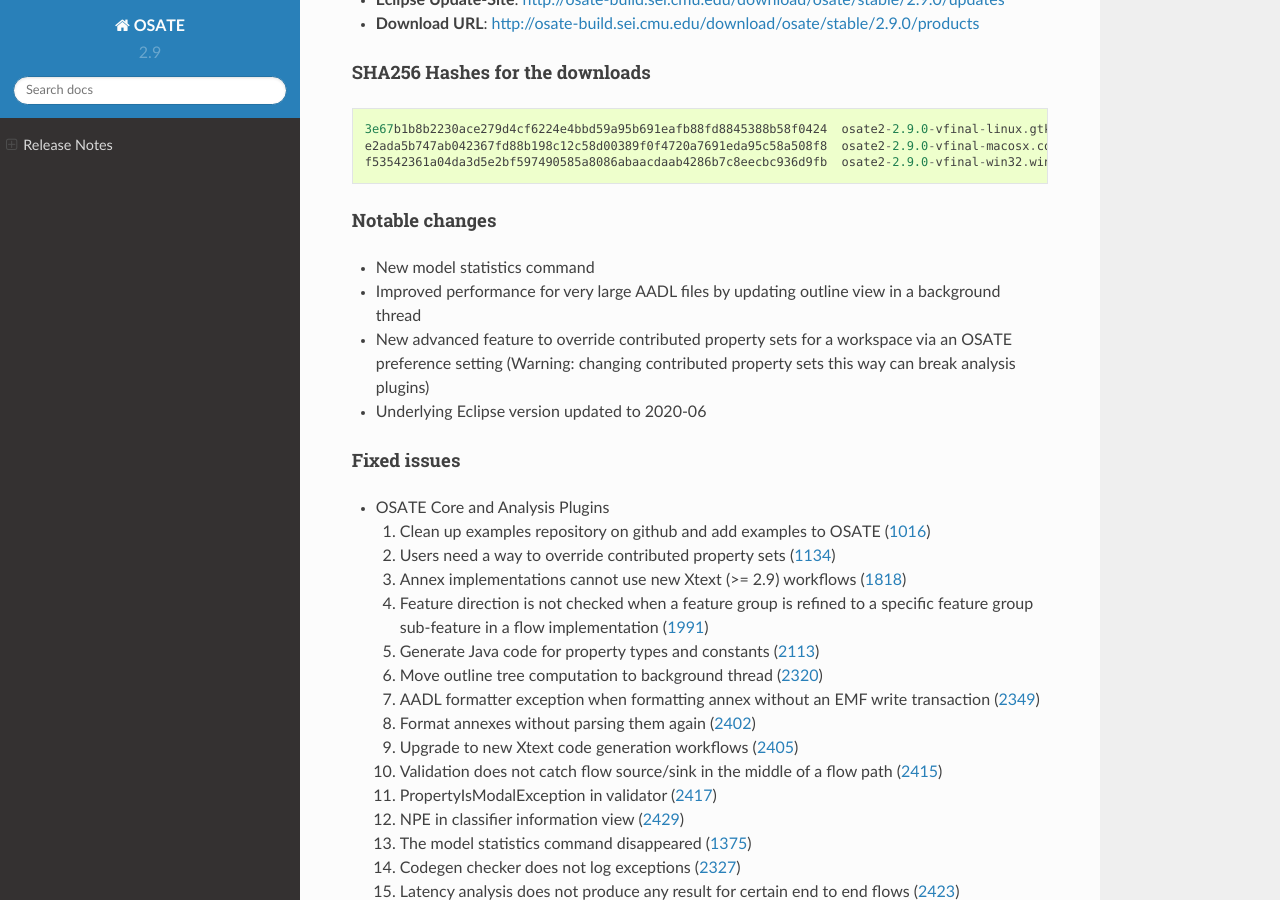
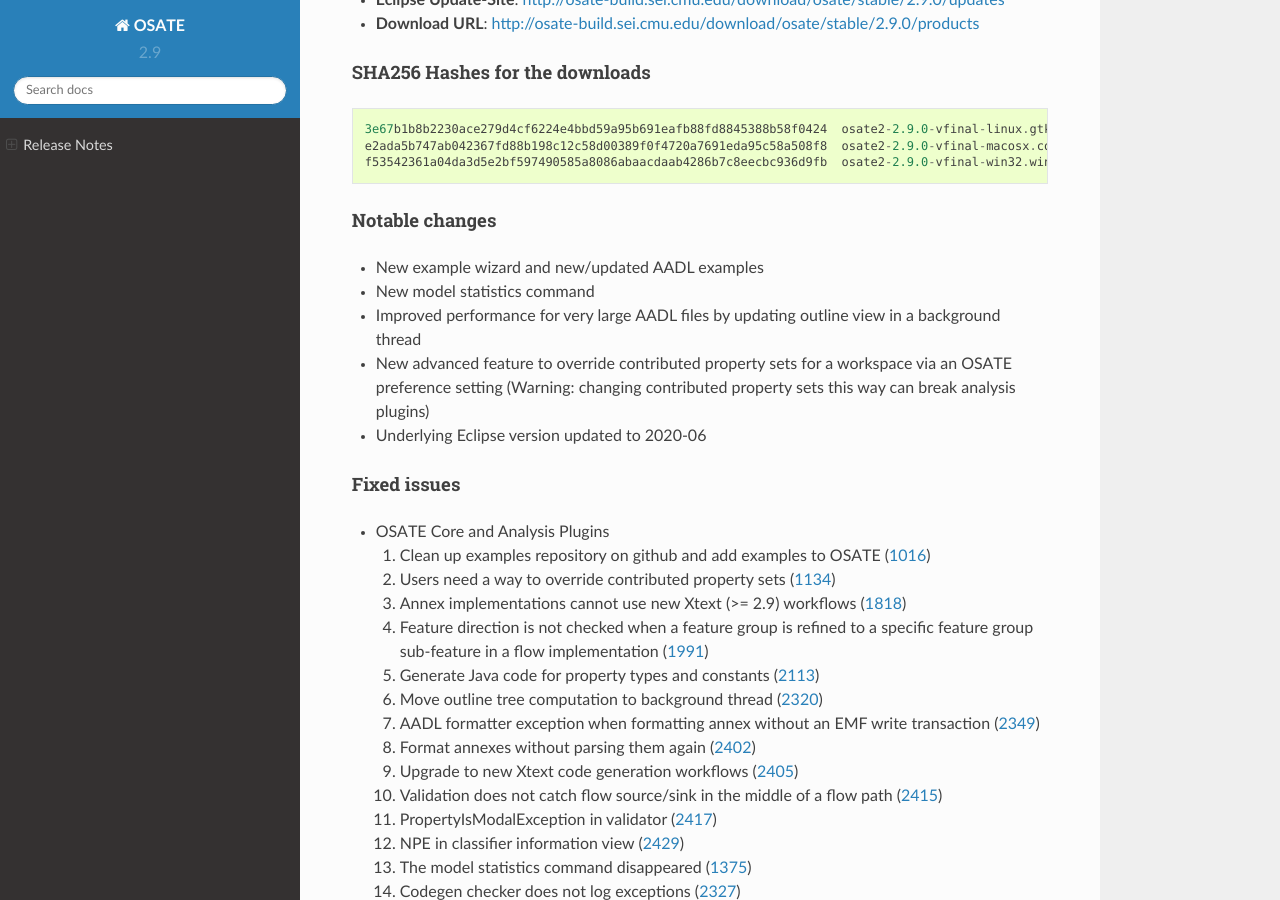
Before and after one commit to osate/website, a Sphinx documentation site: the page built from source/osate-releases.md, in a window 1280 px wide and 900 px high, scrolled down 422 px. Built offline with Sphinx 7.4.7 and the Read the Docs theme 2.0.0, drawn with Linux system fonts in a browser that asks for light colours.

Commit message:
Add note about example wizard

```diff
--- a/source/osate-releases.md
+++ b/source/osate-releases.md
@@ -22,6 +22,7 @@
 
 #### Notable changes
 
+ * New example wizard and new/updated AADL examples
  * New model statistics command
  * Improved performance for very large AADL files by updating outline view in
    a background thread
```
